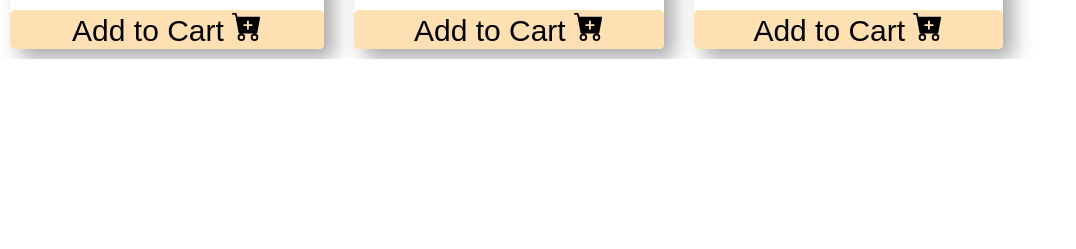
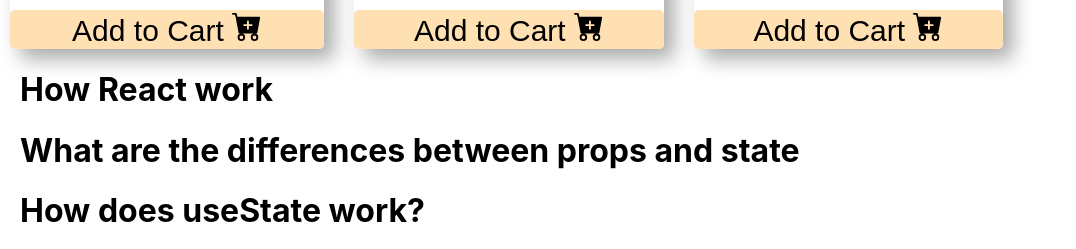
Before and after one commit to hossain101199/lucky-one, a React (Create React App) app: page / in a window 1280 px wide. Shown: the part 1935-2184 px from the top of the page, without its empty margins (0-1076 px from the left). Before the commit the page ends 1994 px from the top, so only its background shows below. Built offline with nearby package versions, Linux system fonts and the light colour scheme.

Commit message:
4 data working

```diff
--- a/src/App.js
+++ b/src/App.js
@@ -4,6 +4,7 @@
 import { useEffect, useState } from "react";
 import Sidebar from "./Container/Sidebar/Sidebar";
 import Nav from "./Container/Nav/Nav";
+import Question from "./Container/Question/Question";
 
 function App() {
   // .......................................................................
@@ -17,7 +18,9 @@
   const [selectedItems, setselectedItems] = useState([]);
   const AddTocart = (data) => {
     const newItems = [...selectedItems, data];
-    setselectedItems(newItems);
+    if (newItems.length <= 4) {
+      setselectedItems(newItems);
+    } else alert("this is enghof");
   };
   const ChooseAgain = () => {
     setselectedItems([]);
@@ -58,6 +61,7 @@
           ></Sidebar>
         </div>
       </div>
+      <Question></Question>
     </div>
   );
 }
--- /dev/null
+++ b/src/Container/Question/Question.css
@@ -0,0 +1,4 @@
+.Question {
+  margin: 20px;
+  text-align: left;
+}
--- /dev/null
+++ b/src/Container/Question/Question.js
@@ -0,0 +1,14 @@
+import React from "react";
+import "./Question.css";
+
+const Question = () => {
+  return (
+    <div className="Question">
+      <h1>How React work</h1>
+      <h1>What are the differences between props and state</h1>
+      <h1>How does useState work?</h1>
+    </div>
+  );
+};
+
+export default Question;
```
